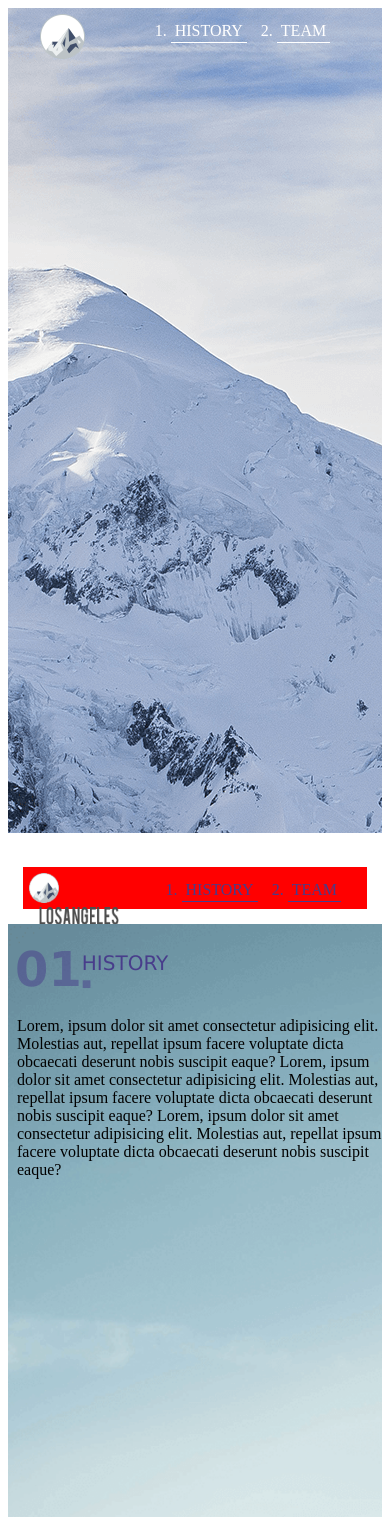
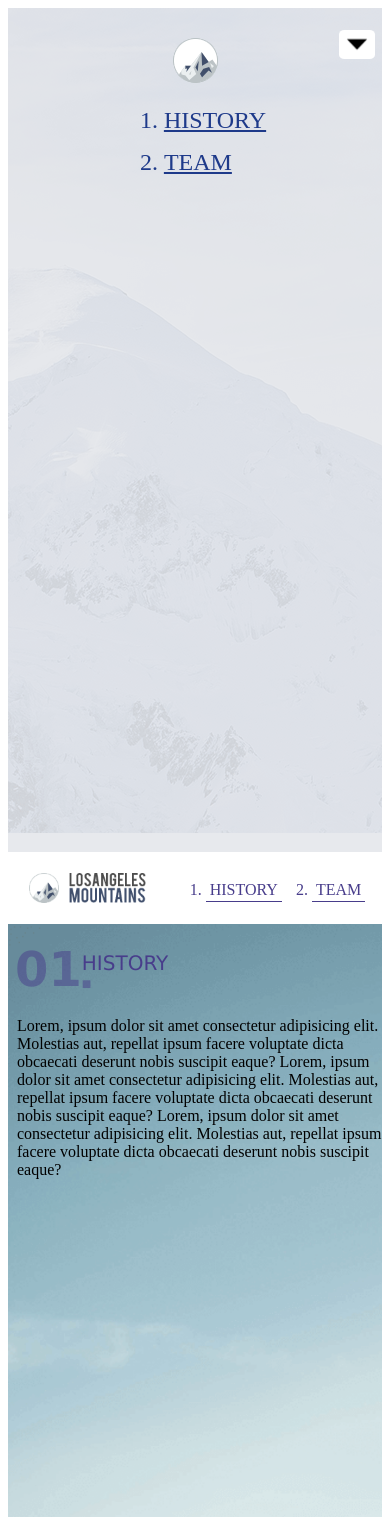
Before and after one commit to Abhishek7Tech/coalition-assignment, a React (Create React App) app: page / in a window 390 px wide. Shown: the top 1517 px of the page. Built offline with nearby package versions, Linux system fonts and the light colour scheme.

Commit message:
implemented components responsiveness

```diff
--- a/src/climb-section/climb-section.scss
+++ b/src/climb-section/climb-section.scss
@@ -34,14 +34,14 @@
   }
 }
 
-@media screen and (max-width: 400px) {
+@media screen and (max-width: 600px) {
   .climb-section {
     .climb-list-section {
       width: 100%;
     }
 
     .climb-list {
-      margin: 40px 20px;
+      margin: 80px 20px 20px;
       width: 250px;
     }
 
--- a/src/climb/climb.scss
+++ b/src/climb/climb.scss
@@ -69,7 +69,7 @@
   background-color: #1e3a8a;
 }
 
-@media screen and (max-width: 400px) {
+@media screen and (max-width: 600px) {
   .climb {
     width: 100%;
     .climb-head {
--- a/src/history-section/history-section.scss
+++ b/src/history-section/history-section.scss
@@ -58,7 +58,7 @@
   }
 }
 
-@media screen and (max-width: 400px) {
+@media screen and (max-width: 600px) {
   .history {
     .history-section {
       width: 100%;
--- a/src/main/main.js
+++ b/src/main/main.js
@@ -13,7 +13,7 @@ const Main = () => {
     <>
       <main>
          <NavBar></NavBar>
-         {/* <NavBarMobile></NavBarMobile> */}
+         <NavBarMobile></NavBarMobile>
         <div className="heading">
           <img src={Text} alt="Los Angeles Mountain Logo"></img>
         </div>
--- a/src/main/main.scss
+++ b/src/main/main.scss
@@ -7,15 +7,43 @@ main {
   .heading {
     position: absolute;
     text-align: center;
-    top: 240px;
-    left: 412px;
+    top: 250px;
+    left: 420px;
   }
 }
 
-@media screen and (max-width: 400px) {
- main {
-   .heading img {
-     display: none;
-   }
- }
+
+
+@media screen and (max-width: 600px) {
+  main {
+    .heading img {
+      display: none;
+    }
+  }
 }
+
+@media screen and (max-width: 900px) {
+  main {
+    .heading img {
+      width: 400px;
+      height: 250px;
+    }
+    .heading {
+      top: 240px;
+      left: 30%;
+    }
+  }
+}
+
+@media screen and (max-width: 1200px) {
+  main {
+    .heading img {
+      width: 500px;
+      height: 300px;
+    }
+    .heading {
+      top: 200px;
+      left: 25%;
+    }
+  }
+}
--- a/src/navbar/climb-nav.scss
+++ b/src/navbar/climb-nav.scss
@@ -44,7 +44,7 @@
   }
 }
 
-@media screen and (max-width: 400px) {
+@media screen and (max-width: 600px) {
   .climb-navbar {
     .climb-navbar-list {
       width: 100%;
--- a/src/navbar/nav-main-mobile.scss
+++ b/src/navbar/nav-main-mobile.scss
@@ -1,5 +1,3 @@
-
-
 .nav-bar-mobile-btn {
   right: 5px;
   top: 20px;
@@ -25,4 +23,34 @@
 
   display: flex;
   flex-direction: column;
+  align-items: center;
+
+  img {
+    padding-top: 30px;
   }
+
+  .nav-mobile-bar-list {
+    margin-top: 20px;
+  }
+
+  .nav-mobile-link {
+    height: 30px;
+    font-size: 24px;
+    padding-bottom: 12px;
+    font-weight: 500;
+    color: #1e3a8a;
+  }
+
+  .nav-mobile-link a {
+    color: #1e3a8a;
+  }
+}
+
+@media screen and (min-width: 600px) {
+  .nav-mobile {
+    display: none;
+  }
+  .nav-bar-mobile-btn {
+    display: none;
+  }
+}
--- a/src/navbar/nav-section.js
+++ b/src/navbar/nav-section.js
@@ -9,7 +9,7 @@ const NavBarSection = () => {
   const {historySection, teamSection} = useContext(ScrollContext);
   return (
     <nav className="nav-section nav">
-      <div>
+      <div className="site-logo">
         <img src={Logo} alt="site-logo" className="logo"></img>
         <img src={Text} alt="los angles mountain text" className="text"></img>
       </div>
--- a/src/navbar/nav.scss
+++ b/src/navbar/nav.scss
@@ -58,23 +58,13 @@
   margin: 15px;
 }
 
-
-
-@media screen and (max-width: 400px) {
-  //section-navbar
+@media screen and (max-width: 600px) {
+  .nav-main {
+    display: none;
+  }
   .nav-section {
-    background-color: red;
-
-    .text {
-      width: 80px;
-      height: 40px;
-    }
-
-    .logo {
-      width: 30px;
-      height: 30px;
+    .site-logo {
+      display: flex;
     }
   }
-
-
 }
--- a/src/slides/slides.scss
+++ b/src/slides/slides.scss
@@ -35,12 +35,7 @@
 }
 
 
-@media screen and (max-width: 400px) {
-
-  .slider {
-    overflow-x: scroll;
-  }
-
+@media screen and (max-width: 600px) {
 
   .slider-img {
     padding: 5px 2px 2px;
@@ -54,3 +49,9 @@
   }
 
 }
+
+@media screen and (max-width: 1200px) {
+  .slider {
+    overflow-x: scroll;
+  }
+}
```
Lines whose indentation alone changed are shown as unchanged.
